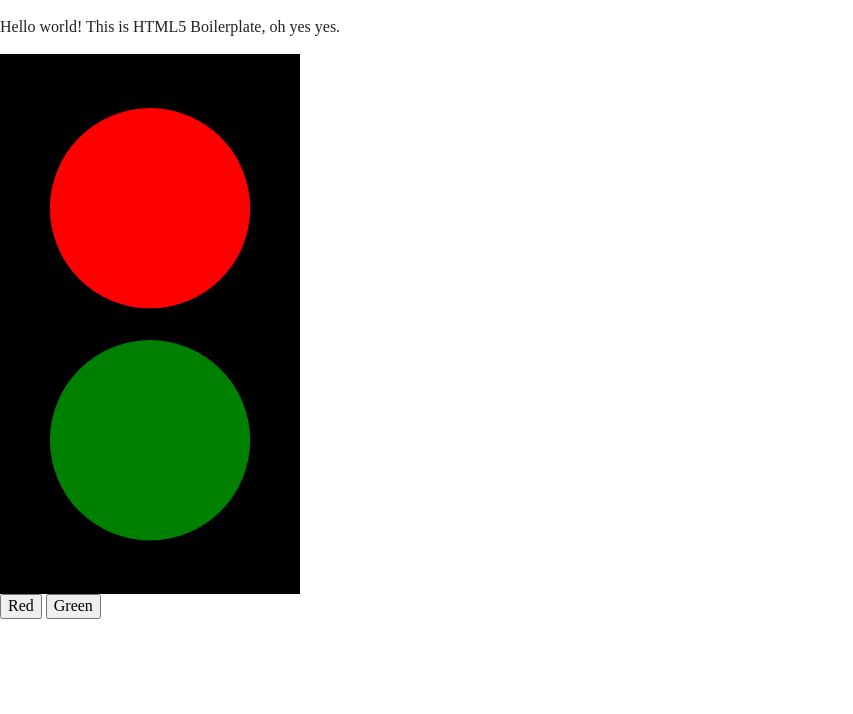
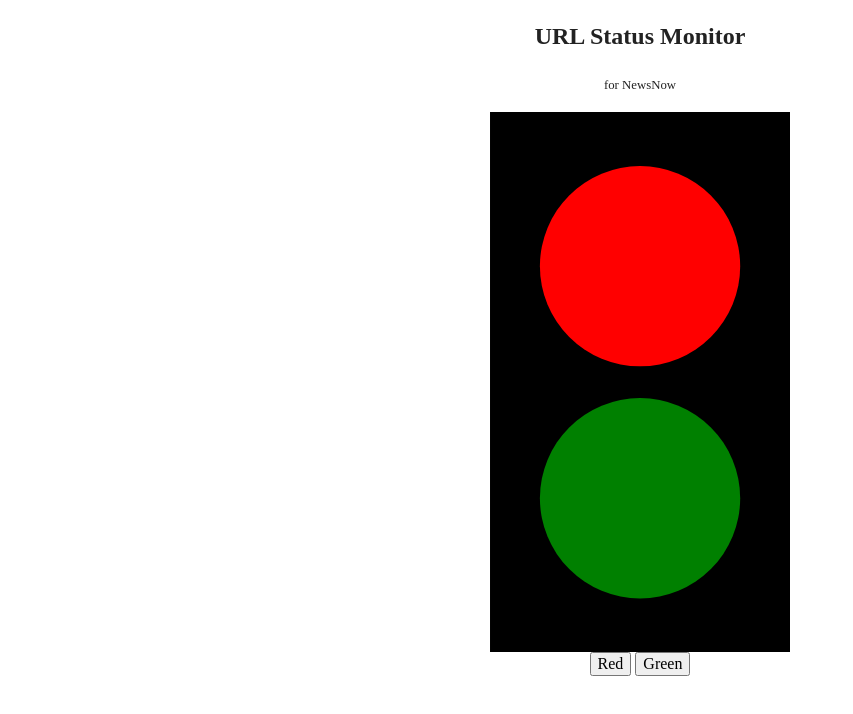
Before and after one commit to drkvogel/url-status-monitor, a plain HTML site: page h5bp/index.html in a window 1280 px wide. Shown: the whole page, without its empty margins (0-853 px from the left). Drawn offline with nearby package versions, Linux system fonts and the light colour scheme.

Commit message:
edited HTML with BlueGriffon

```diff
--- a/h5bp/index.html
+++ b/h5bp/index.html
@@ -1,34 +1,28 @@
-<!doctype html>
+<!DOCTYPE html>
 <html class="no-js" lang="">
-
   <head>
-  <meta charset="utf-8">
+    <meta http-equiv="content-type" content="text/html; charset=utf-8">
     <meta http-equiv="x-ua-compatible" content="ie=edge">
-  <title></title>
+    <title>NewsNow tech test by Chris Bird (chrisjbird@gmail.com)</title>
     <meta name="description" content="">
     <meta name="viewport" content="width=device-width, initial-scale=1, shrink-to-fit=no">
-
     <link rel="manifest" href="site.webmanifest">
     <link rel="apple-touch-icon" href="icon.png">
     <!-- Place favicon.ico in the root directory -->
-
     <link rel="stylesheet" href="css/normalize.css">
     <link rel="stylesheet" href="css/main.css">
   </head>
-
   <body>
     <!--[if lte IE 9]>
-    <p class="browserupgrade">You are using an <strong>outdated</strong> browser. Please <a href="https://browsehappy.com/">upgrade your browser</a> to improve your experience and security.</p>
-  <![endif]-->
-
+    <p class="browserupgrade">You are using an <strong>outdated</strong> browser. Please <a href="https://browsehappy.com/">upgrade your browser</a> to improve your experience and security.</p>  <![endif]-->
     <!-- Add your site or application content here -->
-  <p>Hello world! This is HTML5 Boilerplate, oh yes yes.</p>
-
+    <h2 style="text-align: center;">URL Status Monitor</h2>
+    <p style="text-align: center;"><small>for NewsNow</small></p>
     <div id="statusPanel">
-    <div id="trafficLights">
-      <img src="img/traffic-lights-vscode.svg" />
+      <div id="trafficLights" style="text-align: center;">
+        <img src="img/traffic-lights-vscode.svg">
       </div>
-    <div id="buttons">
+      <div id="buttons" style="text-align: center;">
         <button id="redButton">Red</button>
         <button id="greenButton">Green</button>
       </div>
@@ -38,13 +32,8 @@
     <script>window.jQuery || document.write('<script src="js/vendor/jquery-3.3.1.min.js"><\/script>')</script>
     <script src="js/plugins.js"></script>
     <script src="js/main.js"></script>
-
     <!-- Google Analytics: change UA-XXXXX-Y to be your site's ID. -->
     <!-- <script>
-    window.ga = function () { ga.q.push(arguments) }; ga.q = []; ga.l = +new Date;
-    ga('create', 'UA-XXXXX-Y', 'auto'); ga('send', 'pageview')
-  </script>
-  <script src="https://www.google-analytics.com/analytics.js" async defer></script> -->
+    window.ga = function () { ga.q.push(arguments) }; ga.q = []; ga.l = +new Date;    ga('create', 'UA-XXXXX-Y', 'auto'); ga('send', 'pageview')  </script>  <script src="https://www.google-analytics.com/analytics.js" async defer></script> -->
   </body>
-
 </html>
```
Lines whose indentation alone changed are shown as unchanged.
